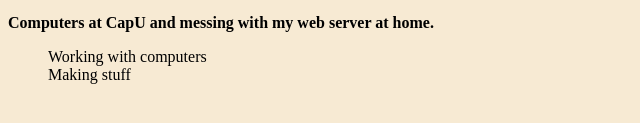
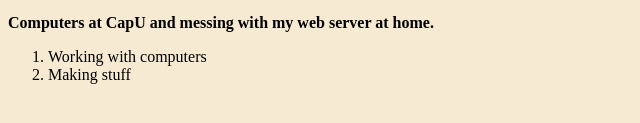
Before and after one commit to DanielM39/DanielM39.github.io, a plain HTML site: page index.html in a window 1280 px wide. Shown: the part 503-626 px from the top of the page, 0-640 px from the left. Drawn offline with Linux system fonts and the light colour scheme.

Commit message:
Updating list

```diff
--- a/index.html
+++ b/index.html
@@ -25,8 +25,8 @@
         </div>
         <div class="list">
             <ol>
-                Working with computers<br>
-                Making stuff<br>
+                <li>Working with computers</li>
+                <li>Making stuff</li>
 
             </ol>
         </div>
```
